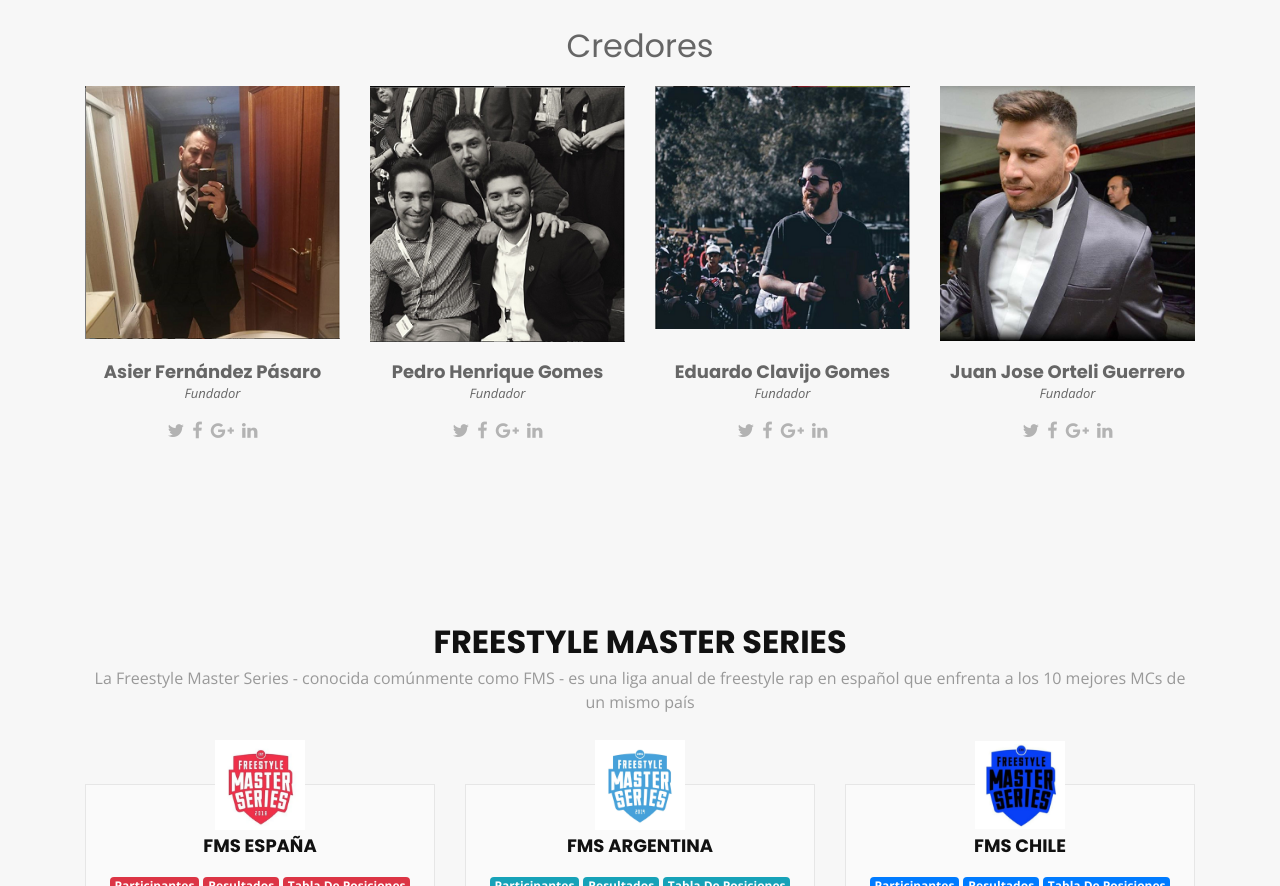
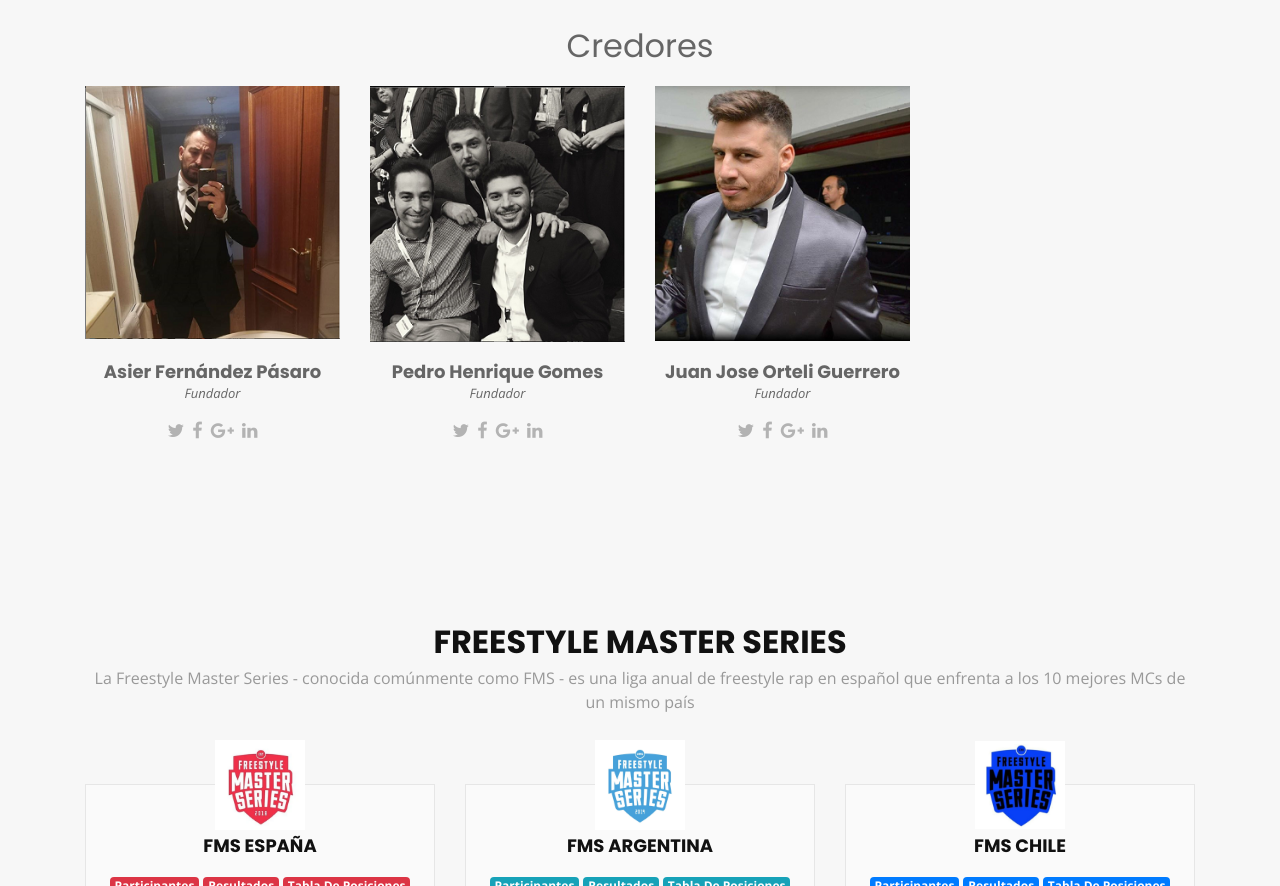
Before and after one commit to JDLTA/Pagina-Web-Interfaces-Web, a plain HTML site: page index.html in a window 1280 px wide. Shown: the part 1038-1924 px from the top of the page. Drawn offline with nearby package versions, Linux system fonts and the light colour scheme.

Commit message:
Update index.html

```diff
--- a/index.html
+++ b/index.html
@@ -107,19 +107,7 @@
             </div>
           </div>
 
-          <div class="col-lg-3 col-md-6">
-            <div class="member">
-              <div class="pic"><img src="img/portfolio/13.png" alt=""></div>
-              <h4>Eduardo Clavijo Gomes</h4>
-              <span>Fundador</span>
-              <div class="social">
-                <a href=""><i class="fa fa-twitter"></i></a>
-                <a href=""><i class="fa fa-facebook"></i></a>
-                <a href=""><i class="fa fa-google-plus"></i></a>
-                <a href=""><i class="fa fa-linkedin"></i></a>
-              </div>
-            </div>
-          </div>
+
 
           <div class="col-lg-3 col-md-6">
             <div class="member">
```
